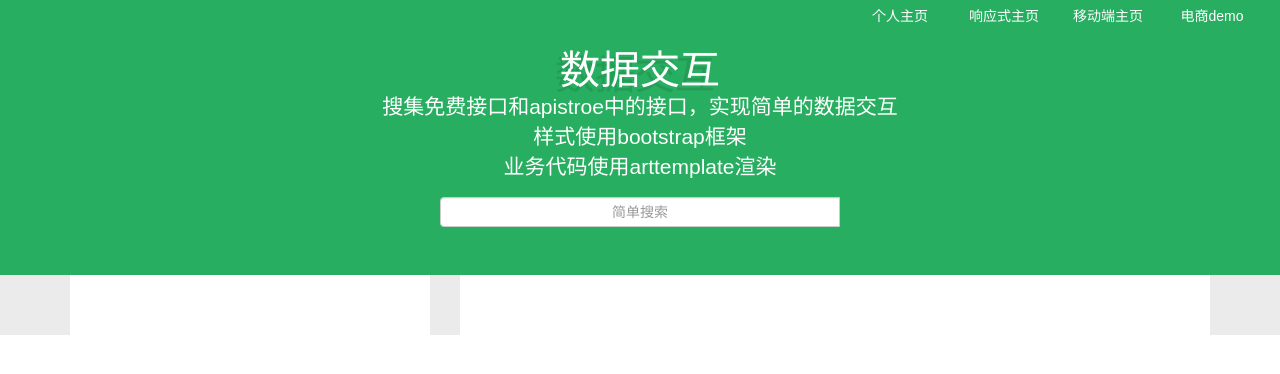
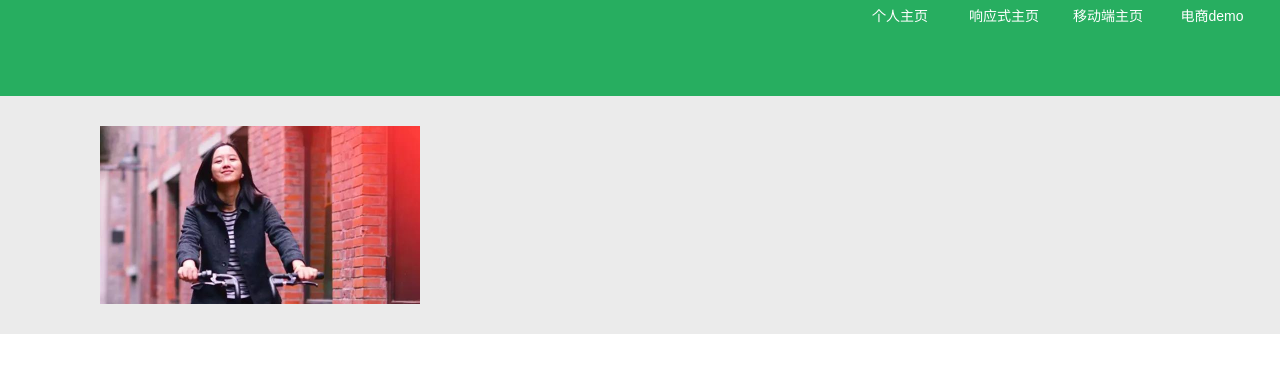
Before and after one commit to qiqihaobenben/qiqihaobenben.github.io, a plain HTML site: page dataexchange/index.html in a window 1280 px wide. Drawn offline with Linux system fonts and the light colour scheme.

Commit message:
add jquery package magnifier

```diff
--- a/dataexchange/index.html
+++ b/dataexchange/index.html
@@ -12,6 +12,19 @@
     <link rel="shortcut icon" href="images/favicon.ico" type="image\x-icon">
     <link rel="stylesheet" href="css/bootstrap.min.css">
     <link rel="stylesheet" href="css/index.css">
+    <script src="js/jquery-2.2.4.min.js"></script>
+    <script src="js/magnifier-1.0.js"></script>
+    <style>
+        #imgBox {
+            margin: 30px 100px;;
+            width: 320px;
+            height: 178px;
+        }
+        #imgBox img {
+            width: 100%;
+            height: 100%;
+        }
+    </style>
 </head>
 <body>
 <header id="header" class="jumbotron">
@@ -30,54 +43,16 @@
         </nav>
     </div>
     <div class="container">
-        <div class="row">
-            <div class="col-xs-12">
-                <h1>数据交互</h1>
-                <p>搜集免费接口和apistroe中的接口，实现简单的数据交互<br />
-                    样式使用bootstrap框架<br />
-                    业务代码使用arttemplate渲染
-                </p>
-            </div>
-            <div class="row">
-                <div class="col-xs-4 col-xs-offset-4 input-group" id="search">
-                    <input type="text" id="text" placeholder="简单搜索" class="form-control">
-                    <ul class="list-group list" id="searchList">
 
-                    </ul>
-                </div>
-            </div>
-        </div>
     </div>
 </header>
-<section id="content">
-    <div class="container">
-        <div class="row">
-            <aside class="col-md-4">
-                <div class="weather"></div>
-            </aside>
-            <main class="col-md-8">
-                <ul id="newsList">
-
-                </ul>
-            </main>
-        </div>
+<section id="content" class="clearfix">
+    <div id="imgBox">
+        <img src="./images/78ecacb.jpg" alt="">
     </div>
 </section>
-<!--<script id="news" type="text/html">-->
-    <!--{{each detail as value index}}-->
-    <!--<li>-->
-        <!--<h2><a href="{{value.article_url}}" class="titleLink">{{value.title}}</a></h2>-->
-        <!--<div class="message">-->
-            <!--<p><span class="laiyuan">{{value.source}}</span><span class="timeOut">{{value.time}}</span></p>-->
-            <!--<p>赞<span class="up">{{value.digg_count}}</span>踩<span class="down">{{value.bury_count}}</span>收藏<span-->
-                    <!--class="star">{{value.repin_count}}</span></p>-->
-        <!--</div>-->
-    <!--</li>-->
-    <!--{{/each}}-->
-<!--</script>-->
-<script src="js/jquery-2.2.4.min.js"></script>
-<script src="js/bootstrap.min.js"></script>
-<!--<script src="js/template.js"></script>-->
-<script src="js/index.js"></script>
+<script>
+    $('#imgBox').magnifier();
+</script>
 </body>
 </html>
--- /dev/null
+++ b/dataexchange/js/magnifier-1.0.js
@@ -0,0 +1,113 @@
+/**
+ * Created by cfangxu on 2017/2/22.
+ * 商城商品详情页放大镜的插件
+ * 依赖jquery >=1.7
+ * @multiple 可放大的倍数，默认是2倍
+ * @bgColor 暂时只能设置rgba的颜色
+ * @canShow 如果因为加载等原因不想鼠标移入还有效果，可以通过给当前元素增加data-show的属性，
+ * 当属性值为false时，移入效果终止，知道data-show属性更改为非false等其他值。也可以一开始就设置false来禁止鼠标移入效果
+ * @time 设置延迟时间，避免误触发，提高用户体验
+ */
+
+;(function ($,window,document,undefined){
+    function blowUp(ele,opt){
+        this.$element = ele;
+        this.defaults = {
+            multiple : 2,
+            bgColor : 'rgba(0,0,0,0.3)',
+            shadeName: 'shade',
+            bigImgName: 'bigName',
+            index: 0,
+            time: 200
+        };
+        this.options = $.extend({},this.defaults,opt);
+        this.canShow = this.$element.children('img').attr('data-show');
+        this.imgUrl = this.$element.children('img').attr('src');
+        this.prependSting = '<div class="'+this.options.shadeName+'"></div>';
+        this.appendSting = '<div class="'+this.options.bigImgName+'"><img src="'+this.imgUrl+'" alt="" style="position:absolute;"></div>';
+        this.height = this.$element.innerHeight();
+        this.width = this.$element.innerWidth();
+        this.offsetLeft = this.$element.offset().left;
+        this.offsetTop = this.$element.offset().top;
+    }
+    blowUp.prototype.init = function (){
+        this.$element.css('position','relative')
+            .prepend(this.prependSting)
+            .append(this.appendSting)
+            .find('.'+ this.options.shadeName).css({
+            display : 'none',
+            'background-color': this.options.bgColor,
+            position: 'absolute',
+            height: this.height/this.options.multiple + 'px',
+            width : this.width/this.options.multiple + 'px',
+            cursor: 'move'
+        }).end()
+            .find('.'+this.options.bigImgName).css({
+            display : 'none',
+            overflow: 'hidden',
+            position: 'absolute',
+            left : + this.width + 20 + 'px',
+            top : 0,
+            height: this.height + 'px',
+            width : this.width + 'px'
+        });
+        this.$shadeEle = $('.'+ this.options.shadeName);
+        this.$bigImgEle = $('.'+this.options.bigImgName);
+        this.$bigImgEle.children('img').css({
+            width: this.width * this.options.multiple + 'px',
+            height: this.height * this.options.multiple + 'px'
+        });
+        this.show();
+    };
+    blowUp.prototype.show = function (){
+        var _this = this;
+        this.$element.on('mouseenter',function (){
+            _this.canShow = $(this).children('img').attr('data-show');
+            if(_this.canShow != "false"){
+                _this.options.index = setTimeout(function (){
+                    _this.imgUrl = _this.$element.children('img').attr('src');
+                    _this.$bigImgEle.children('img').attr('src',_this.imgUrl);
+                    _this.$shadeEle.css('display','block');
+                    _this.$bigImgEle.css('display','block');
+                },_this.options.time);
+            }
+        });
+        this.$element.on('mouseleave',function (){
+            clearTimeout(_this.options.index);
+            _this.$shadeEle.css('display','none');
+            _this.$bigImgEle.css('display','none');
+        });
+        this.$element.on('mousemove',function (event){
+            var positionLeft = 0,
+                positionTop = 0;
+            positionLeft = event.pageX - _this.offsetLeft - _this.width/(_this.options.multiple * 2);
+            positionTop = event.pageY - _this.offsetTop - _this.height/(_this.options.multiple * 2);
+            if(positionLeft <= 0){
+                positionLeft = 0;
+            }else if(positionLeft >= _this.width - _this.width/(_this.options.multiple)){
+                positionLeft = _this.width - _this.width/(_this.options.multiple);
+            }
+            if(positionTop <= 0){
+                positionTop = 0;
+            }else if(positionTop >= _this.height - _this.height/(_this.options.multiple)){
+                positionTop = _this.height - _this.height/(_this.options.multiple);
+            }
+            _this.$shadeEle.css({
+                left: positionLeft,
+                top: positionTop
+            });
+            _this.$bigImgEle.find('img').css({
+                left: - positionLeft * _this.options.multiple,
+                top: - positionTop * _this.options.multiple
+            })
+        });
+        this.$bigImgEle.on('mouseover',function (){
+            _this.$element.trigger('mouseleave');
+        });
+    };
+    $.fn.magnifier = function (options){
+        var oneMagnifier = new blowUp(this,options);
+        oneMagnifier.init();
+        return this;
+    }
+})(jQuery,window,document)
```
Also changed, not shown: index.html (+1 -1 lines), dataexchange/images/78ecacb.jpg (added).
